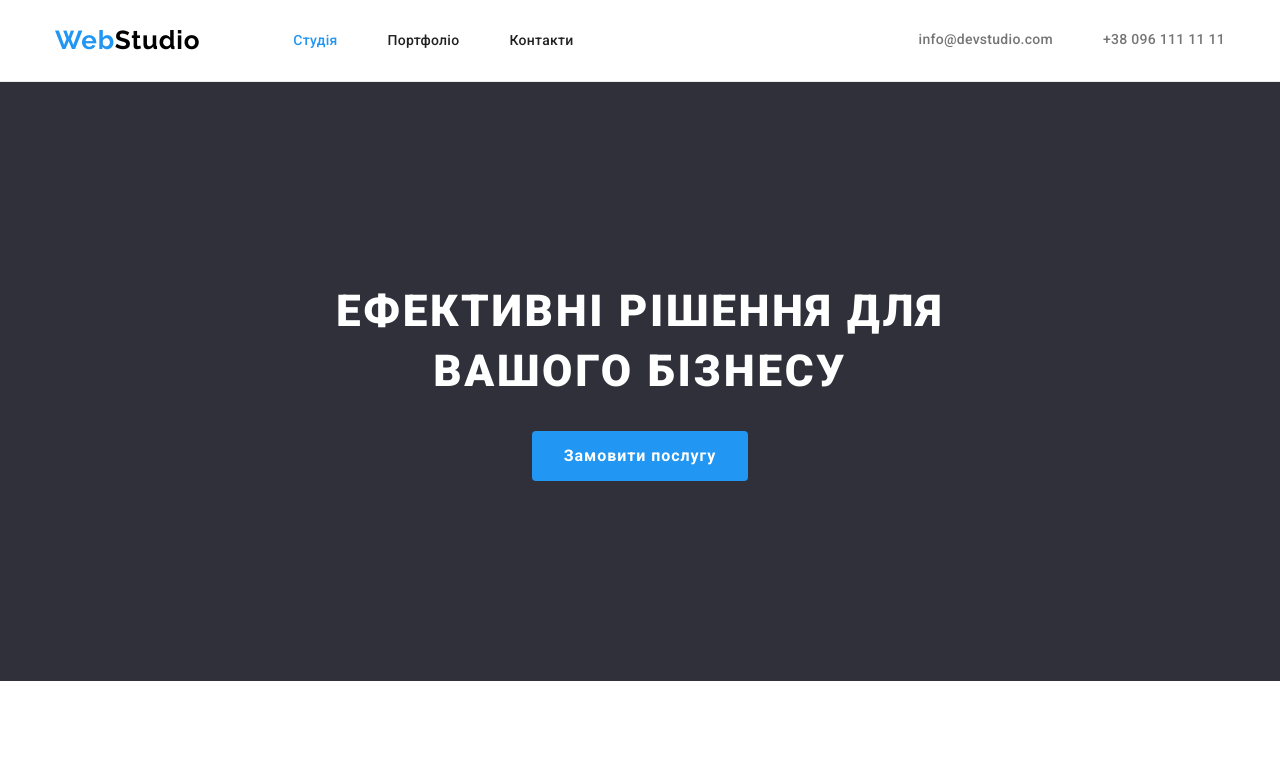
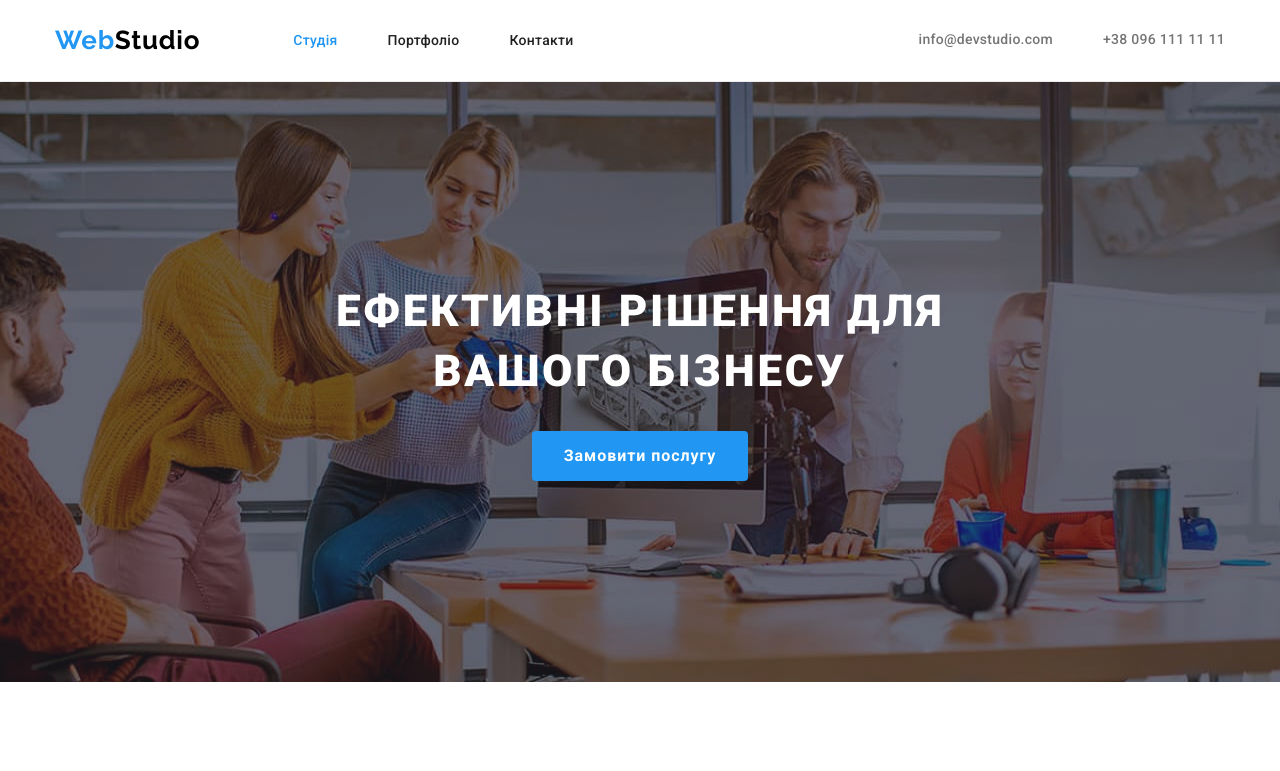
Before and after one commit to dedlev/goit-markup-hw-04, a plain HTML site: page index.html in a window 1280 px wide. Shown: the top 771 px of the page. Drawn offline with nearby package versions, Linux system fonts and the light colour scheme.

Commit message:
добавляє фон герою

```diff
--- a/css/styles.css
+++ b/css/styles.css
@@ -3,6 +3,7 @@
   --title-text-color: #212121;
   --accent-color: #2196f3;
   --primary-white-color: #ffffff;
+  --hero-gr-color: rgba(47, 48, 58, 0.4);
   --footer-color: rgba(255, 255, 255, 0.6);
 }
 
@@ -154,15 +155,34 @@ p {
   color: var(--accent-color);
 }
 
+/* секція */
+
+.section {
+  padding-top: 94px;
+  padding-bottom: 94px;
+}
+
 /* секція герой */
 
-.hero {
+.overlay {
+  max-width: 1600px;
+  height: 600px;
+  margin-left: auto;
+  margin-right: auto;
+  background-color: #c4c4c4;
+  background-image: linear-gradient(var(--hero-gr-color), var(--hero-gr-color)),
+    url(../images/hero/hero-img.jpg);
+  background-position: center;
+}
+
+.hero .container {
   padding-top: 200px;
   padding-bottom: 200px;
+}
+
+.hero {
   text-align: center;
-
   color: var(--primary-white-color);
-  background-color: #2f303a;
 }
 
 .hero-title {
@@ -205,11 +225,6 @@ p {
 }
 
 /* секція переваги*/
-
-.section {
-  padding-top: 94px;
-  padding-bottom: 94px;
-}
 
 .advantages {
   padding-bottom: 0;
--- a/index.html
+++ b/index.html
@@ -48,9 +48,11 @@
     <main>
       <!-- Герой -->
       <section class="hero">
-        <div class="container">
-          <h1 class="hero-title">Ефективні рішення для вашого бізнесу</h1>
-          <button type="button" class="hero-btn">Замовити послугу</button>
+        <div class="overlay">
+          <div class="container">
+            <h1 class="hero-title">Ефективні рішення для вашого бізнесу</h1>
+            <button type="button" class="hero-btn">Замовити послугу</button>
+          </div>
         </div>
       </section>
 
```
Also changed, not shown: images/hero/hero-bg.jpg (added), images/hero/hero-img.jpg (added), images/icons/facebook.svg (added), images/icons/instagram.svg (added), images/icons/linkedin.svg (added), images/icons/twitter.svg (added).
